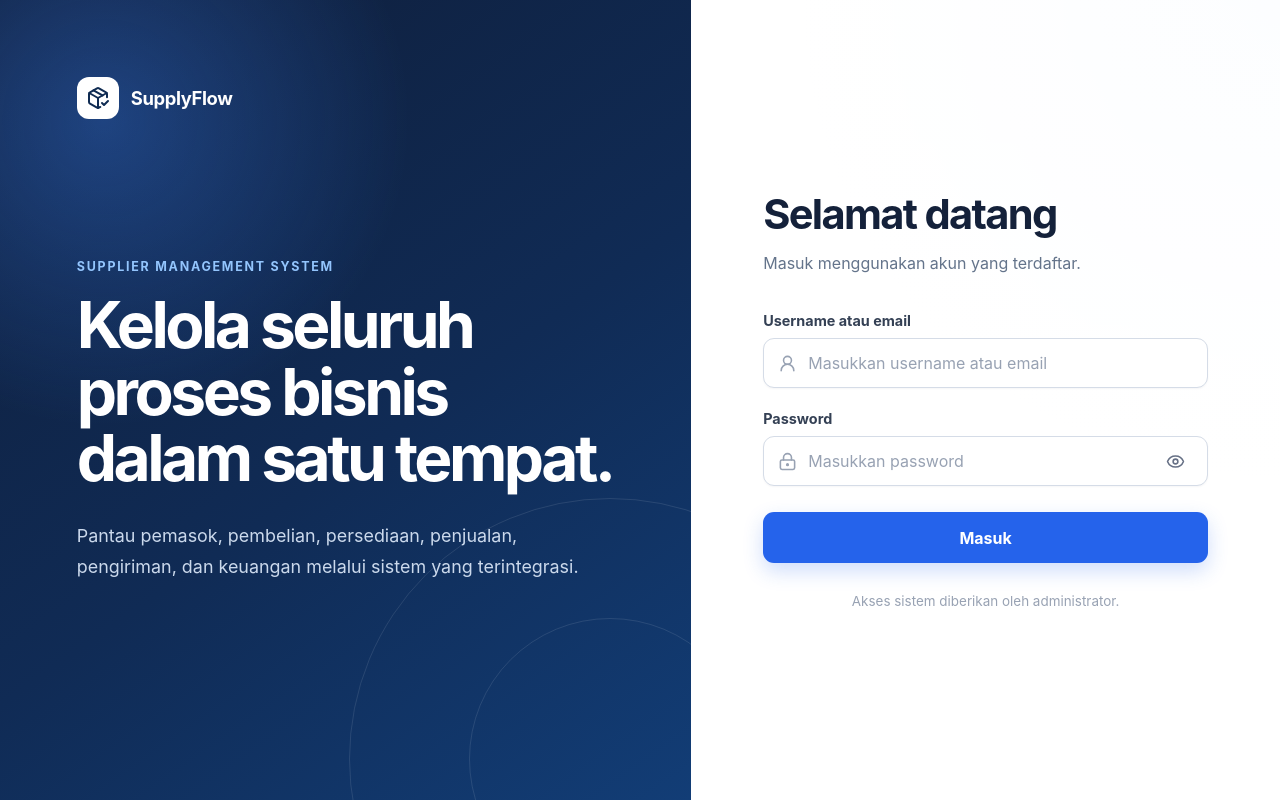
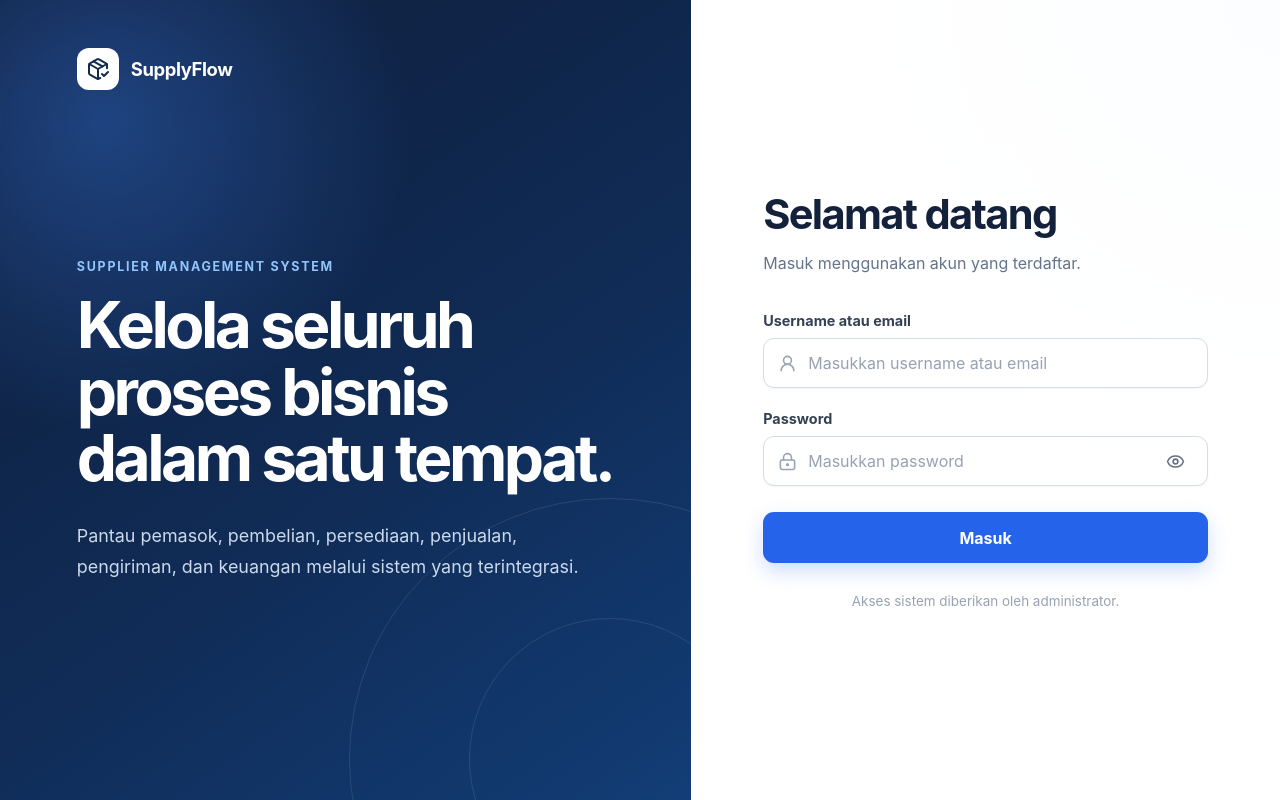
Before and after one commit to Zakiii14/supplier-management-system, a React (Vite) app in the folder frontend/: page /login in a window 1280 px wide. Built offline with nearby package versions, Linux system fonts and the light colour scheme.

Commit message:
fix: fit login layout to desktop viewport

```diff
--- a/frontend/src/styles/login.css
+++ b/frontend/src/styles/login.css
@@ -1,8 +1,7 @@
 .login-page {
   display: grid;
   grid-template-columns:
-    minmax(0, 1.08fr)
-    minmax(420px, 0.92fr);
+    minmax(0, 1.08fr) minmax(420px, 0.92fr);
   min-height: 100vh;
   background: #ffffff;
 }
@@ -17,11 +16,9 @@
   overflow: hidden;
   color: #ffffff;
   background:
-    radial-gradient(
-      circle at 15% 15%,
+    radial-gradient(circle at 15% 15%,
       rgb(59 130 246 / 35%),
-      transparent 34%
-    ),
+      transparent 34%),
     linear-gradient(145deg, #0f1e3a 0%, #102b55 55%, #123d76 100%);
 }
 
@@ -100,7 +97,7 @@
   letter-spacing: -0.055em;
 }
 
-.login-brand-content > p:last-child {
+.login-brand-content>p:last-child {
   max-width: 580px;
   margin: 28px 0 0;
   color: #cbd9ec;
@@ -160,7 +157,7 @@
   gap: 9px;
 }
 
-.login-field > span {
+.login-field>span {
   color: #344054;
   font-size: 0.9rem;
   font-weight: 650;
@@ -186,7 +183,7 @@
   box-shadow: 0 0 0 4px rgb(59 130 246 / 12%);
 }
 
-.login-input-wrapper > svg {
+.login-input-wrapper>svg {
   flex: 0 0 auto;
   width: 19px;
   height: 19px;
@@ -325,7 +322,7 @@
     font-size: 2.35rem;
   }
 
-  .login-brand-content > p:last-child {
+  .login-brand-content>p:last-child {
     margin-top: 20px;
     font-size: 0.94rem;
   }
@@ -349,11 +346,12 @@
 
 .login-eyebrow,
 .login-brand-content h1,
-.login-brand-content > p:last-child {
+.login-brand-content>p:last-child {
   overflow-wrap: anywhere;
 }
 
 @media (max-width: 900px) {
+
   .login-brand-panel,
   .login-form-panel {
     width: 100%;
@@ -367,7 +365,7 @@
     font-size: clamp(2rem, 7vw, 3rem);
   }
 
-  .login-brand-content > p:last-child {
+  .login-brand-content>p:last-child {
     margin-top: 18px;
   }
 }
@@ -392,7 +390,7 @@
     line-height: 1.1;
   }
 
-  .login-brand-content > p:last-child {
+  .login-brand-content>p:last-child {
     display: none;
   }
 
@@ -400,3 +398,33 @@
     padding: 40px 20px 48px;
   }
 }
+
+@media (min-width: 901px) {
+  .login-page {
+    height: 100dvh;
+    min-height: 0;
+    overflow: hidden;
+  }
+
+  .login-brand-panel,
+  .login-form-panel {
+    height: 100%;
+    min-height: 0;
+  }
+
+  .login-brand-panel {
+    padding:
+      clamp(32px, 6vh, 64px) clamp(36px, 6vw, 80px);
+    overflow: hidden;
+  }
+
+  .login-brand-content {
+    padding: clamp(24px, 5vh, 48px) 0;
+  }
+
+  .login-form-panel {
+    padding:
+      clamp(28px, 6vh, 64px) clamp(28px, 6vw, 72px);
+    overflow-y: auto;
+  }
+}
```
